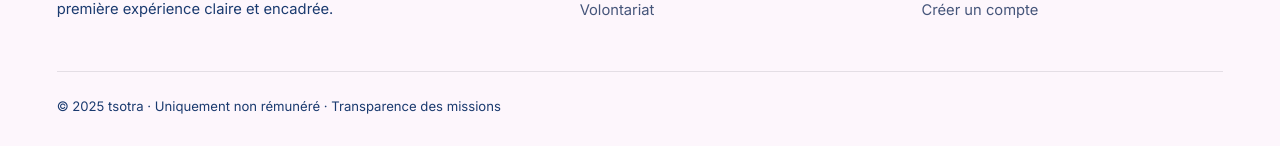
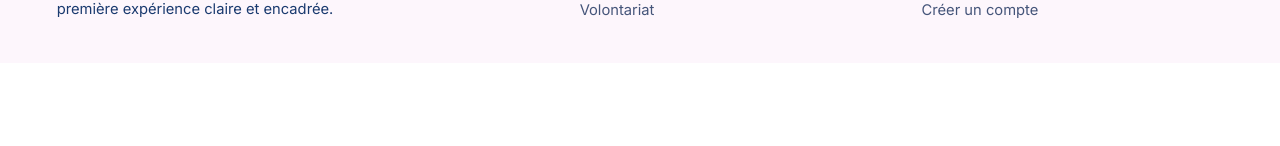
Before and after one commit to nomena-sombiniaina-alfa/tsotra, a React (Vite) app in the folder frontend/: page / in a window 1280 px wide. Shown: the part 2366-2512 px from the top of the page. After the commit the page ends 2429 px from the top, so only its background shows below. Built offline with nearby package versions, Linux system fonts and the light colour scheme; no server answers.

Commit message:
Footer: remove decorative legal line

```diff
--- a/frontend/src/components/Layout.jsx
+++ b/frontend/src/components/Layout.jsx
@@ -121,9 +121,6 @@ export default function Layout() {
               </ul>
             </div>
           </div>
-          <div className="legal">
-            © {new Date().getFullYear()} tsotra · Uniquement non rémunéré · Transparence des missions
-          </div>
         </div>
       </footer>
     </>
```
